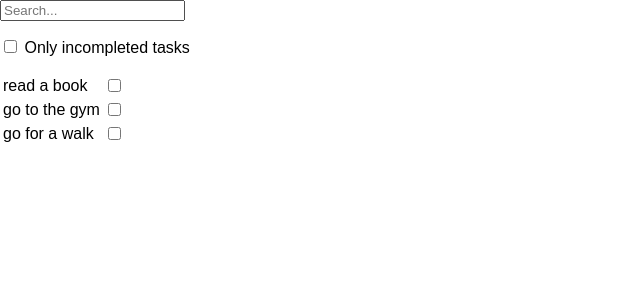
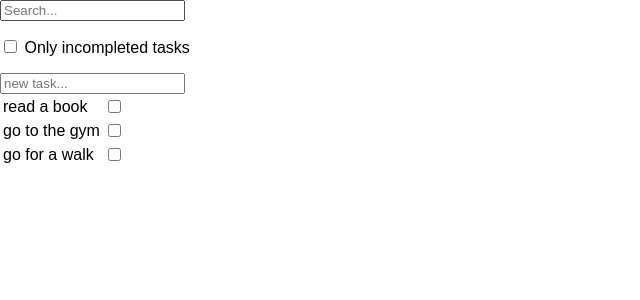
Before and after one commit to Ivan5646/ReactTry, a React (Create React App) app: page / in a window 1280 px wide. Shown: the top 300 px of the page, without its empty margins (0-640 px from the left). Built offline with nearby package versions, Linux system fonts and the light colour scheme.

Commit message:
new task

```diff
--- a/src/index.js
+++ b/src/index.js
@@ -3,6 +3,24 @@ import ReactDOM from 'react-dom';
 import './index.css';
 // import App from './App';
 import registerServiceWorker from './registerServiceWorker';
+
+class NewTask extends React.Component {
+  constructor(props) {
+    super(props);
+    this.createTask = this.createTask.bind(this);
+  }
+  createTask(e) {
+    if (13 == e.keyCode) {
+      var newTask = document.getElementById("newTask").value;
+      console.log(newTask);
+    }
+  }
+  render() {
+    return (
+      <input id="newTask" type="text" placeholder="new task..." onKeyDown={this.createTask}/> // on Enter event create new task
+    )
+  }
+}
 
 class Completed extends React.Component {
   constructor(props) {
@@ -63,6 +81,7 @@ class FilterableTable extends React.Component {
    return (
       <div>
         <SearchBar/>
+        <NewTask/>
         <Table tasks={taskArray}/>
       </div>
     )
```
